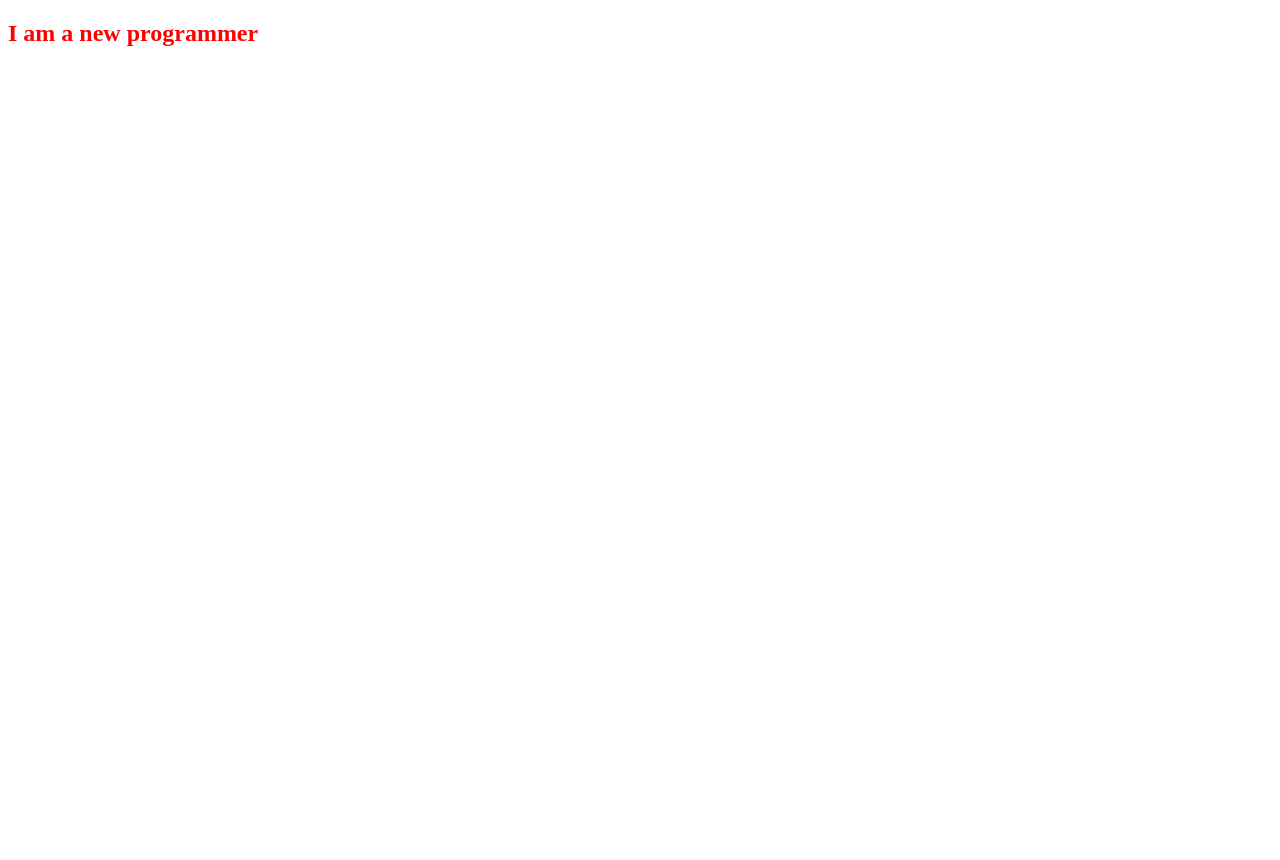
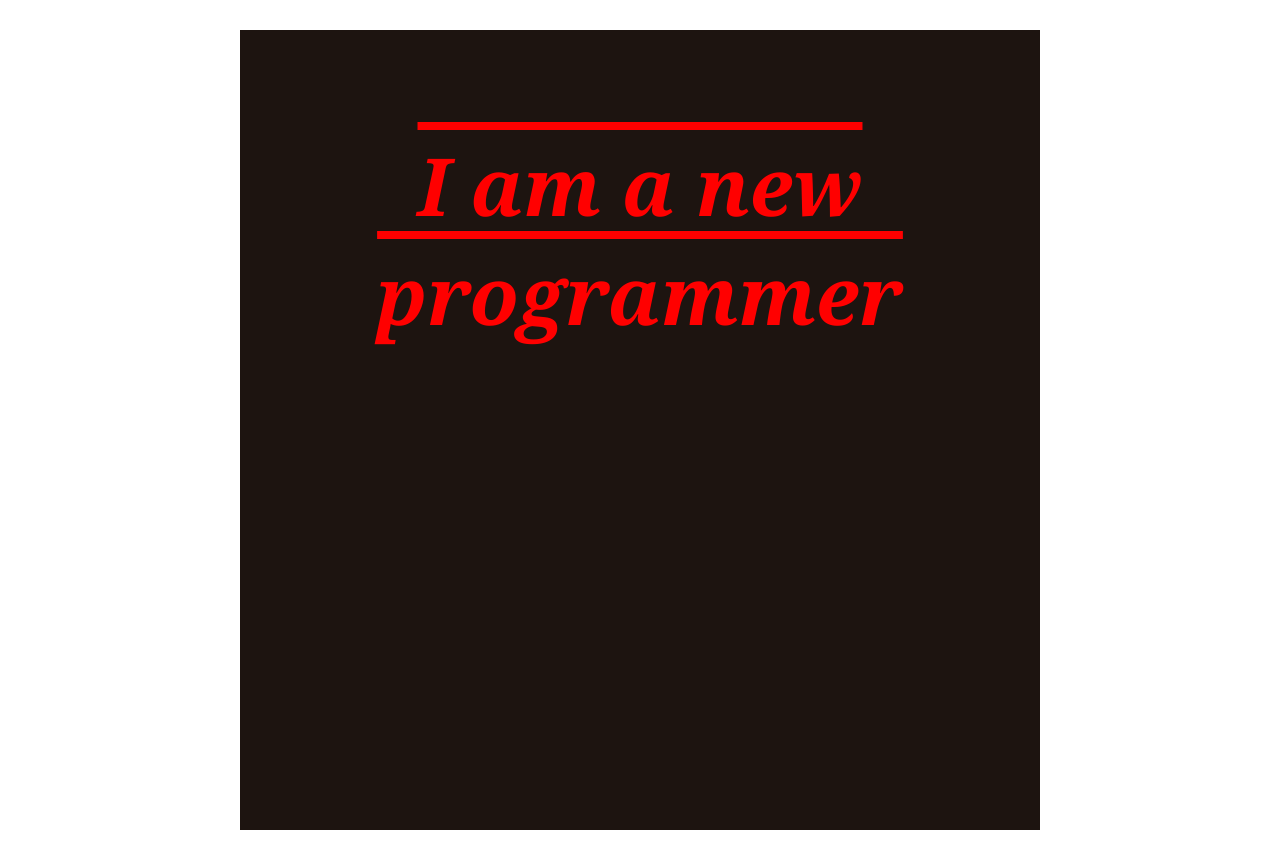
Before and after one commit to saifullahalkhalid/html-css-conceptual, a plain HTML site: page index.html in a window 1280 px wide. Before the commit the page ends 800 px from the top, so only its background shows below. Drawn offline with Linux system fonts and the light colour scheme.

Commit message:
create section with an heading

```diff
--- a/index.html
+++ b/index.html
@@ -8,6 +8,9 @@
     <link rel="shortcut icon" href="https://cdn.iconscout.com/icon/free/png-512/free-html-59-225995.png?f=webp&w=256" type="image/x-icon">
 </head>
 <body>
-    <h2>I am a new programmer</h2>
+    <div id="heading-parent">
+         <h2>I am a new programmer</h2>
+    </div>
+
 </body>
 </html>
--- a/style/style.css
+++ b/style/style.css
@@ -1,3 +1,26 @@
+*{
+margin: 0;
+padding: 0;
+
+}
 h2{
+    text-align: center;
 color: red;
+font-style: italic;
+font-weight: bolder;
+font-family: Georgia, 'Times New Roman', Times, serif;
+text-decoration:overline;
+font-size: 80px;}
+
+#heading-parent{  background-color: rgb(29, 20, 16);
+    height: 600px;
+    padding: 100px ;
+    width: 600px;
+    /* margin-top:40px ;
+    margin-bottom: 40px;
+    margin-left: auto;
+margin-right: auto; */
+margin: 30px auto;
+
+
 }
```
